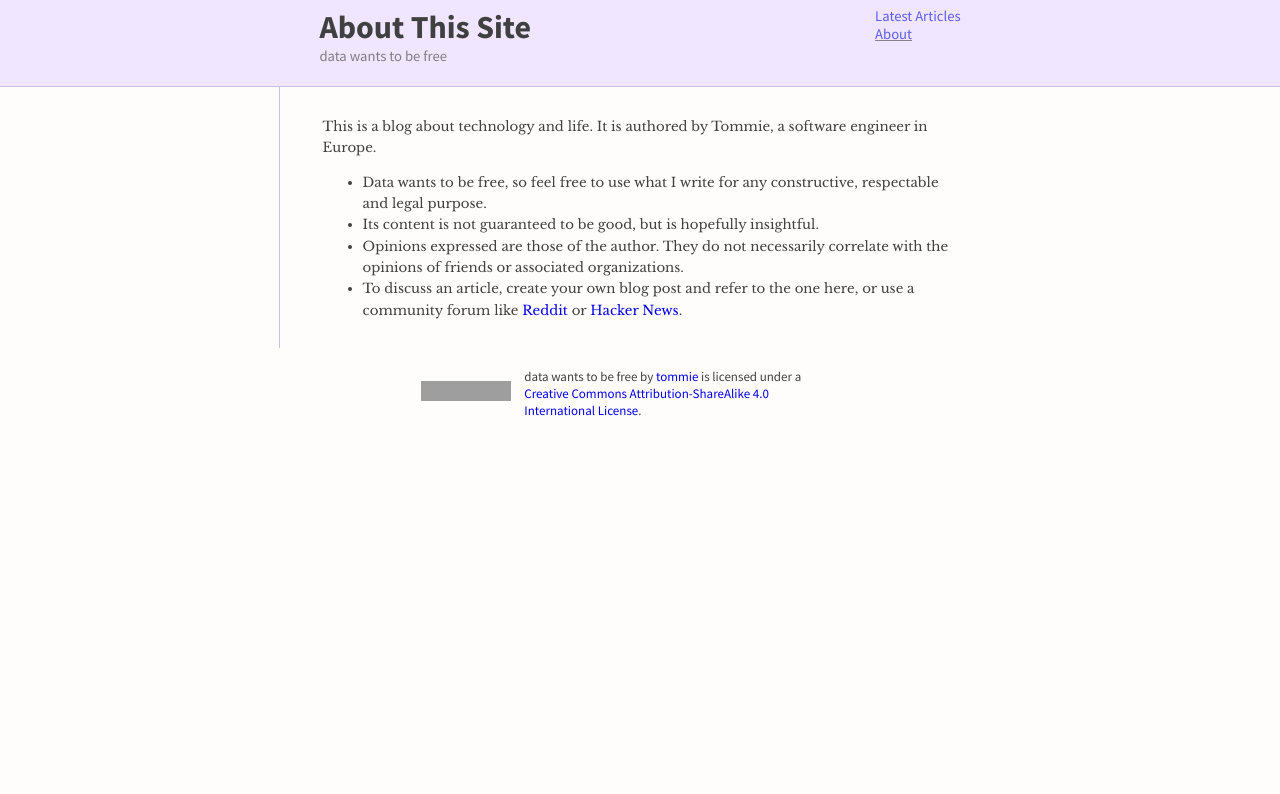
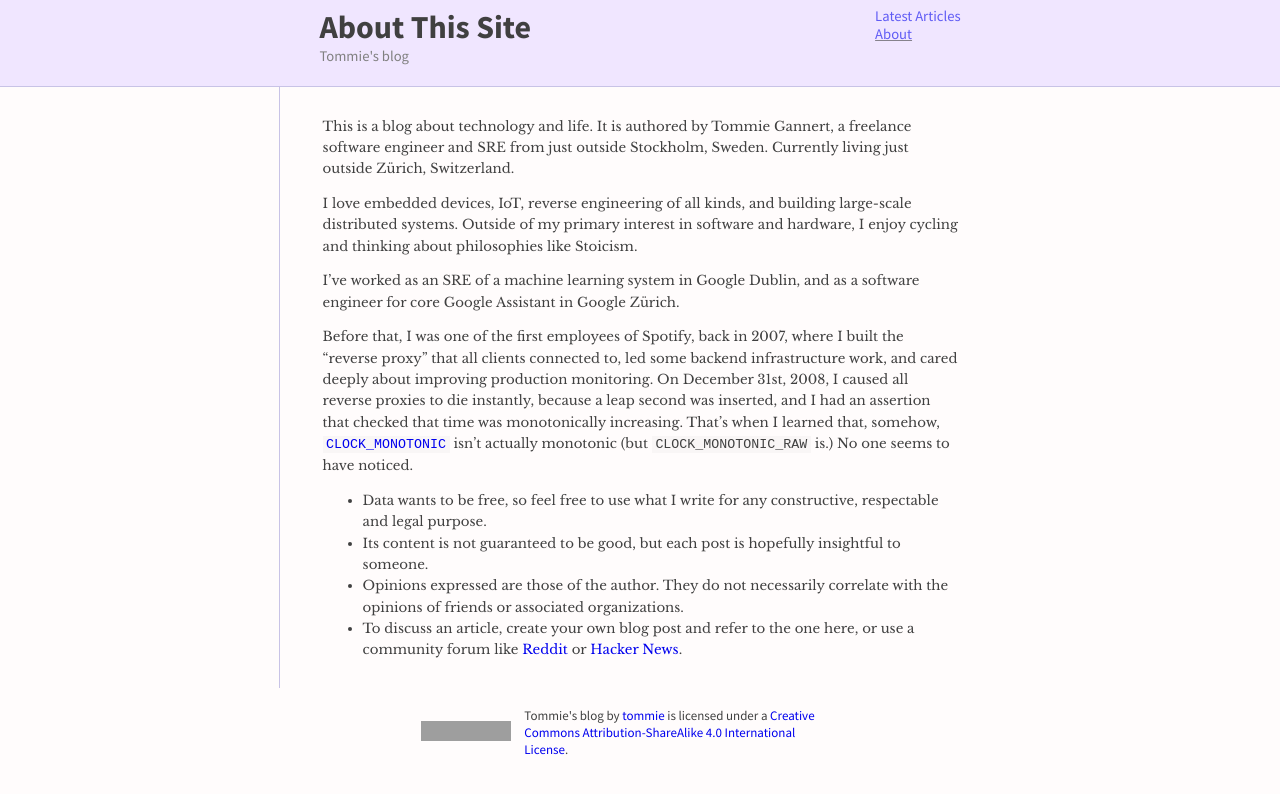
Before and after one commit to tommie/tommie.github.io, a Jekyll site: the page built from about.md, in a window 1280 px wide. Shown: the top 794 px of the page. Built offline with Jekyll 4.4.1, drawn with Linux system fonts in a browser that asks for light colours; grey boxes are pictures that could not be loaded.

Commit message:
Changes the site name and updates the about page.

```diff
--- a/_config.yml
+++ b/_config.yml
@@ -1,4 +1,4 @@
-title: data wants to be free
+title: "Tommie's blog"
 description: Some thoughts on software and life in general.
 url: https://tommie.github.io/
 github_username: tommie
--- a/about.md
+++ b/about.md
@@ -1,9 +1,38 @@
 ---
 title: About This Site
 ---
-This is a blog about technology and life. It is authored by Tommie, a software engineer in Europe.
 
-* Data wants to be free, so feel free to use what I write for any constructive, respectable and legal purpose.
-* Its content is not guaranteed to be good, but is hopefully insightful.
-* Opinions expressed are those of the author. They do not necessarily correlate with the opinions of friends or associated organizations.
-* To discuss an article, create your own blog post and refer to the one here, or use a community forum like [Reddit](https://www.reddit.com/) or [Hacker News](https://news.ycombinator.com/).
+This is a blog about technology and life. It is authored by Tommie
+Gannert, a freelance software engineer and SRE from just outside
+Stockholm, Sweden. Currently living just outside Zürich, Switzerland.
+
+I love embedded devices, IoT, reverse engineering of all kinds, and
+building large-scale distributed systems. Outside of my primary
+interest in software and hardware, I enjoy cycling and thinking about
+philosophies like Stoicism.
+
+I've worked as an SRE of a machine learning system in Google Dublin,
+and as a software engineer for core Google Assistant in Google
+Zürich.
+
+Before that, I was one of the first employees of Spotify, back in
+2007, where I built the "reverse proxy" that all clients connected to,
+led some backend infrastructure work, and cared deeply about improving
+production monitoring. On December 31st, 2008, I caused all reverse
+proxies to die instantly, because a leap second was inserted, and I
+had an assertion that checked that time was monotonically
+increasing. That's when I learned that, somehow,
+[`CLOCK_MONOTONIC`](https://man7.org/linux/man-pages/man2/clock_getres.2.html)
+isn't actually monotonic (but `CLOCK_MONOTONIC_RAW` is.) No one seems
+to have noticed.
+
+* Data wants to be free, so feel free to use what I write for any
+  constructive, respectable and legal purpose.
+* Its content is not guaranteed to be good, but each post is hopefully
+  insightful to someone.
+* Opinions expressed are those of the author. They do not necessarily
+  correlate with the opinions of friends or associated organizations.
+* To discuss an article, create your own blog post and refer to the
+  one here, or use a community forum like
+  [Reddit](https://www.reddit.com/) or
+  [Hacker News](https://news.ycombinator.com/).
```
